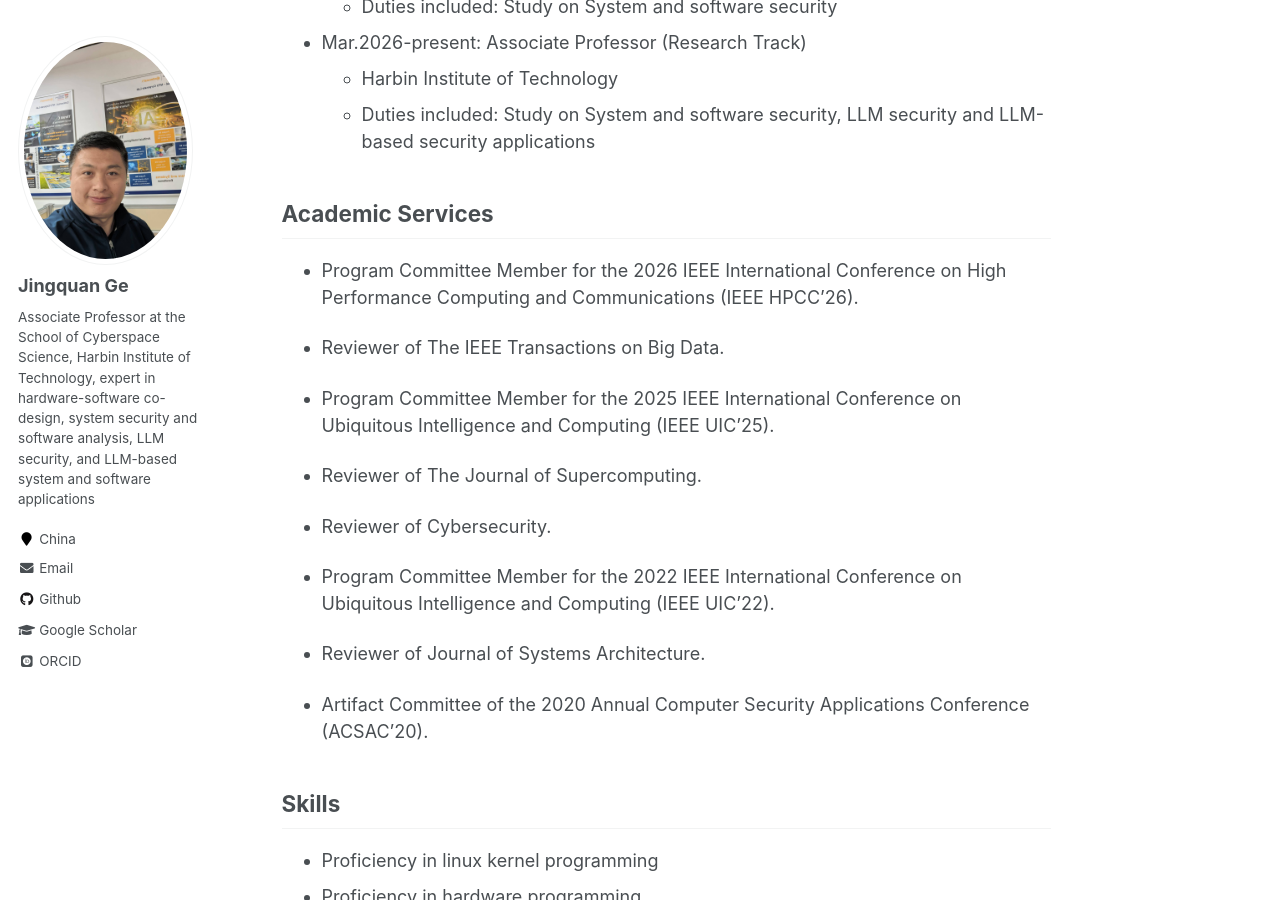
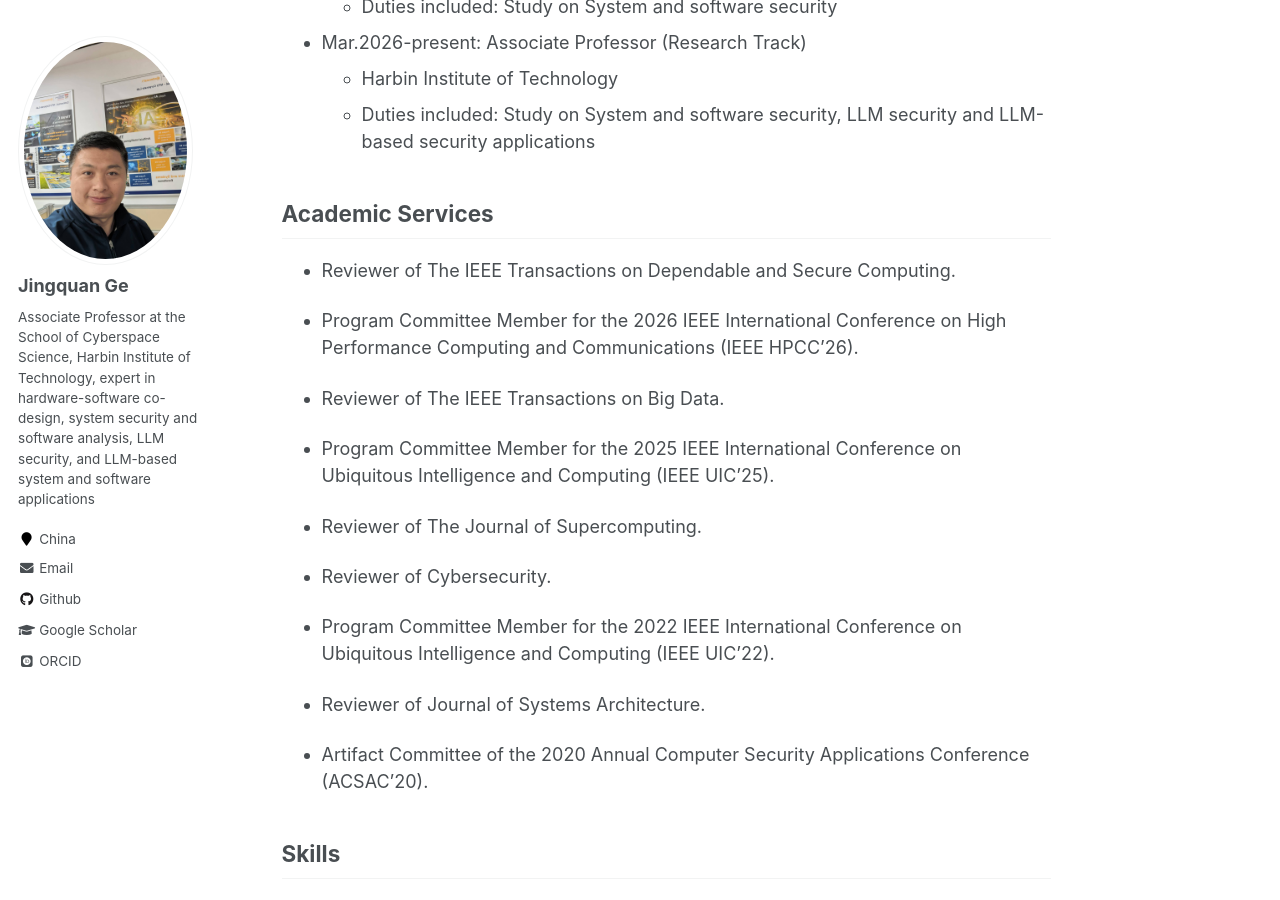
Before and after one commit to gejingquan/gejingquan.github.io, a Jekyll site: the page built from _pages/about.md, in a window 1280 px wide and 900 px high, scrolled down 1119 px. Built offline with Jekyll 4.4.1, drawn with Linux system fonts in a browser that asks for light colours; some web fonts are replaced.

Commit message:
Update about.md

```diff
--- a/_pages/about.md
+++ b/_pages/about.md
@@ -43,6 +43,8 @@ Email: gejingquan@hit.edu.cn
 
 ## Academic Services
 
+* Reviewer of The IEEE Transactions on Dependable and Secure Computing.
+
 * Program Committee Member for the 2026 IEEE International Conference on High Performance Computing and Communications (IEEE HPCC'26).
 
 * Reviewer of The IEEE Transactions on Big Data.
```
